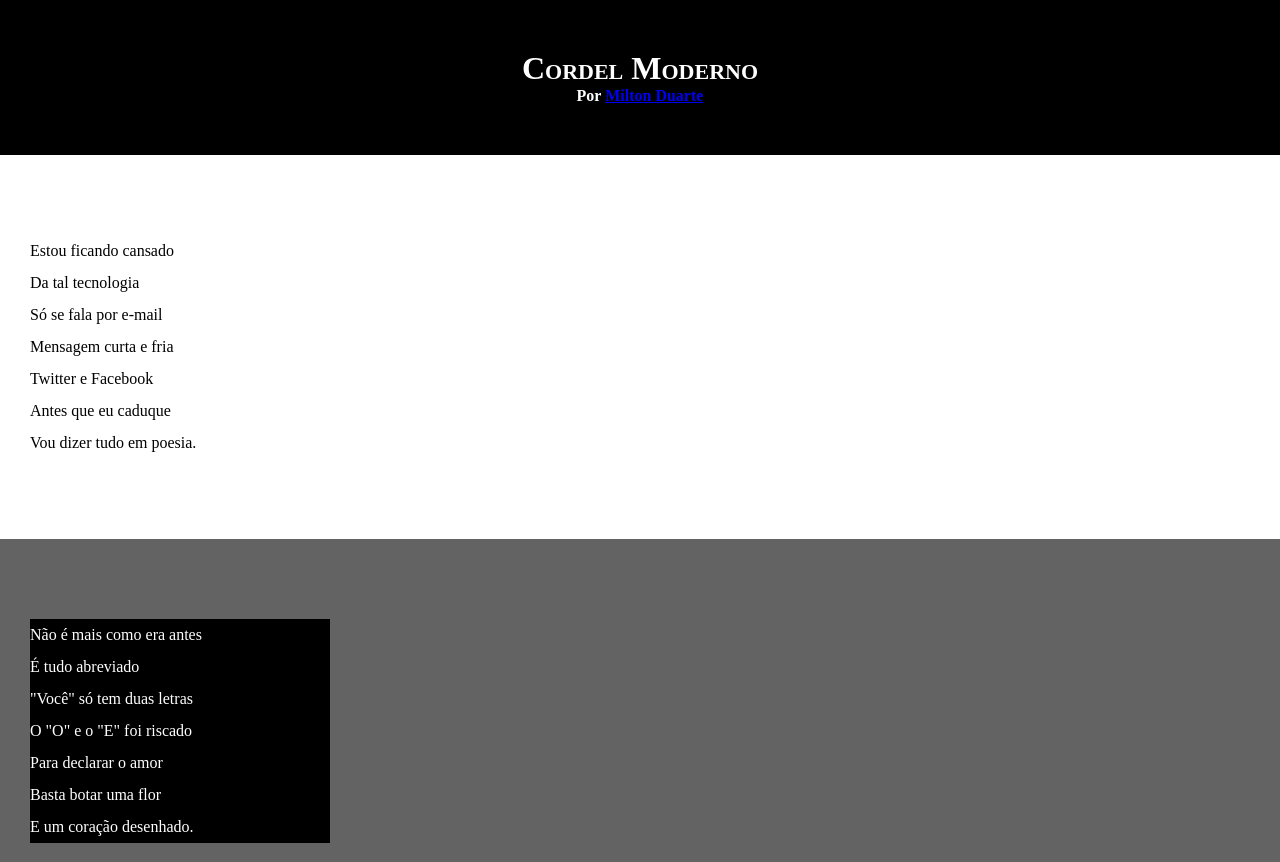
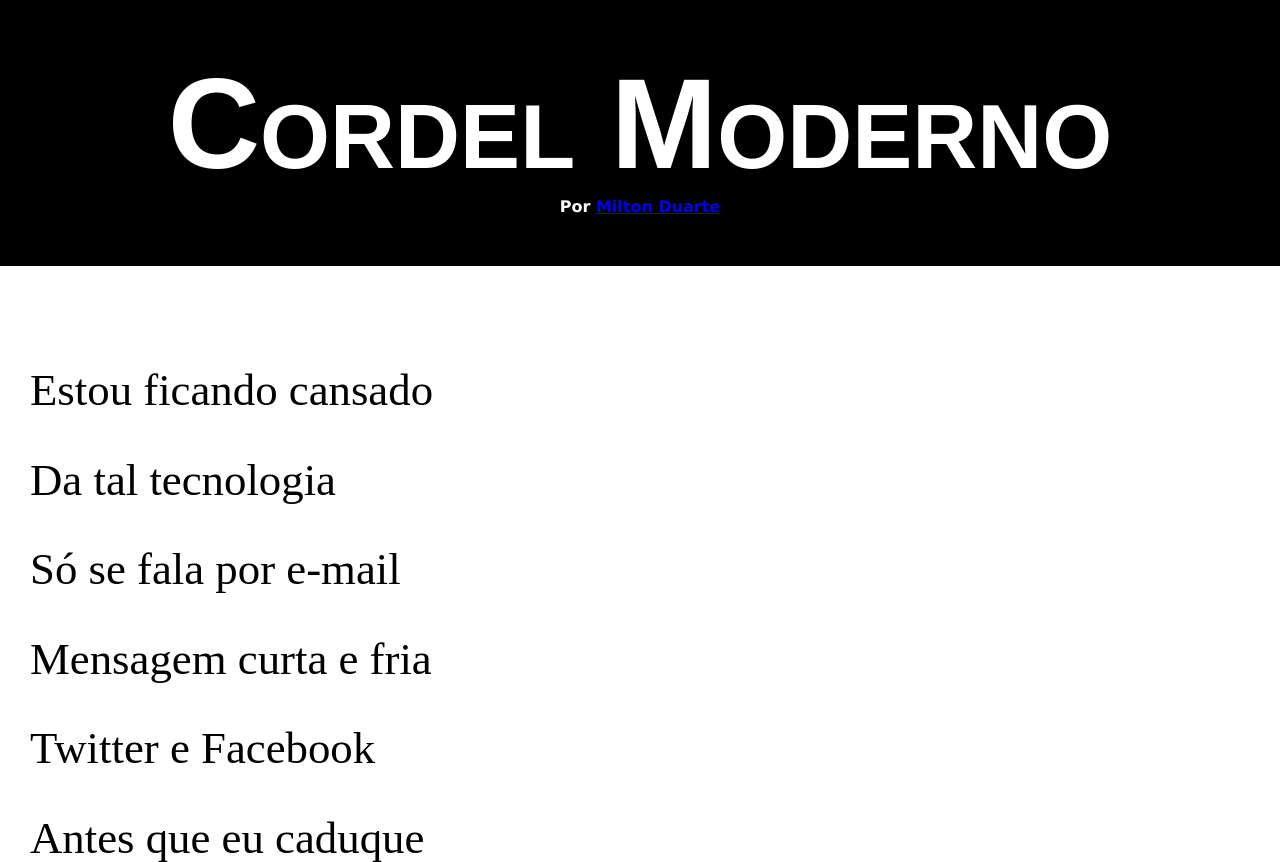
Before and after one commit to victorvs7/desafios2024, a plain HTML site: page d012/index.html in a window 1280 px wide. Shown: the top 862 px of the page. Drawn offline with Linux system fonts and the light colour scheme.

Commit message:
atualização desafio 21

```diff
--- a/d012/estilo/style.css
+++ b/d012/estilo/style.css
@@ -4,9 +4,21 @@
     margin: 0px;
     padding: 0px;
 }
+:root{
+    --font1: verdana, geneva, tahoma, sans-serif ;
+    --font2: "Sriracha", cursiva;
+    --font3: "Passion One", sans-serif;
+}
+
+
+@import url('https://fonts.googleapis.com/css2?family=Sriracha&display=swap');
+
+@import url('https://fonts.googleapis.com/css2?family=Passion+One:wght@400;700;900&display=swap');
+
 html, body{
     min-height: 100vh;
     background-color: darkgray;
+    font-family: var(--font1);
 }
 header{
     background-color: black;
@@ -16,6 +28,8 @@ header{
 header > h1{
     padding-top: 50px;
     font-variant: small-caps;
+    font-family: var(--font3);
+    font-size: 10vw;
 }
 header > p{
     padding-bottom: 50px;
@@ -33,6 +47,8 @@ section{
     padding-bottom: 10vh;
     line-height: 2em;
     padding-left: 30px;
+    font-family: var(--font2);
+    font-size: 3.5vw;
 }
 section.normal{
     background-color: white;
@@ -44,7 +60,7 @@ section.imagem{
 
 }
 section.imagem > p{
-    width: 300px;
+    display: inline-block;
     background-color: black;
 }
 footer{
```
